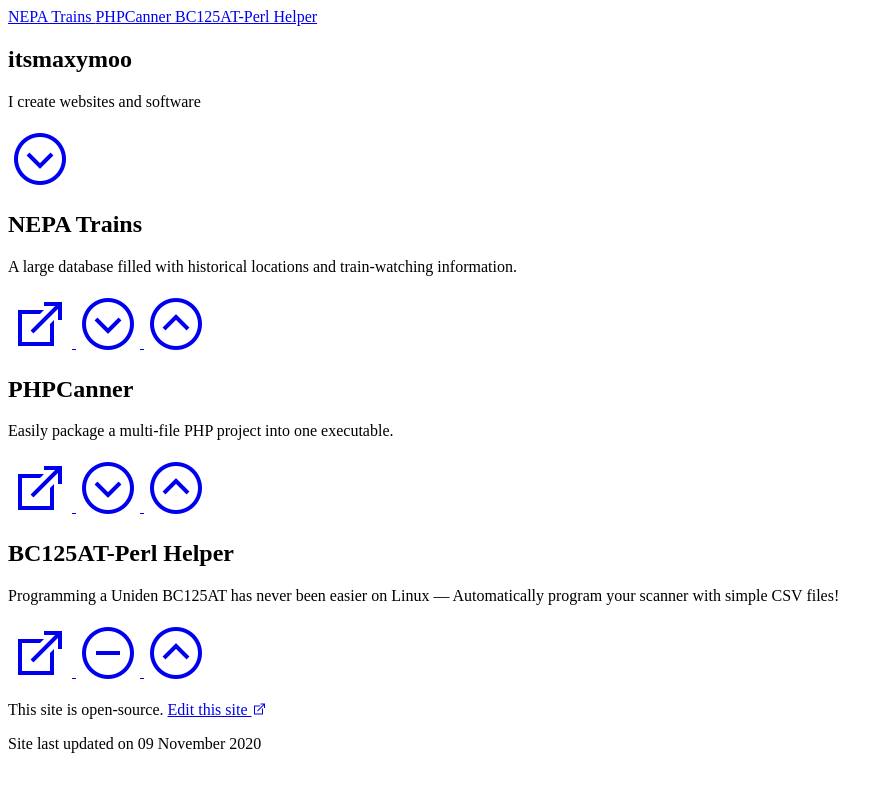
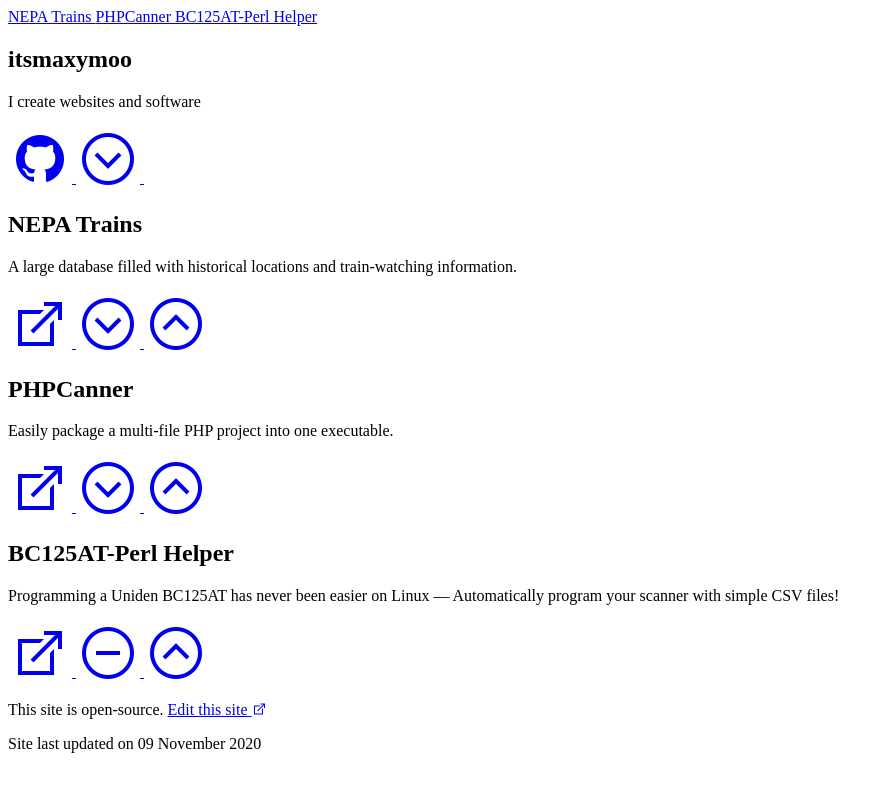
Before and after one commit to itsmaxymoo/itsmaxymoo.com, a Jekyll site: the page built from index.html, in a window 1280 px wide. Shown: the top 792 px of the page, without its empty margins (0-893 px from the left). Built offline with Jekyll 4.4.1, drawn with Linux system fonts in a browser that asks for light colours.

Commit message:
Github button

```diff
--- a/index.html
+++ b/index.html
@@ -36,9 +36,14 @@
 
 	<div class="hero-foot">
 		<div class="container has-text-centered has-text-grey-lighter mb-3">
+			<a class="a-button" href="https://github.com/{{ site.github_username }}">
+				<i class="lab la-github la-4x"></i>
+			</a>
 			<a class="a-button" href="#{{ projects[0].title | slugify }}">
 				<i class="las la-chevron-circle-down la-4x"></i>
 			</a>
+
+			<i class="las la-chevron-circle-down la-4x" style="visibility: hidden;"></i>
 		</div>
 	</div>
 </section>
```
